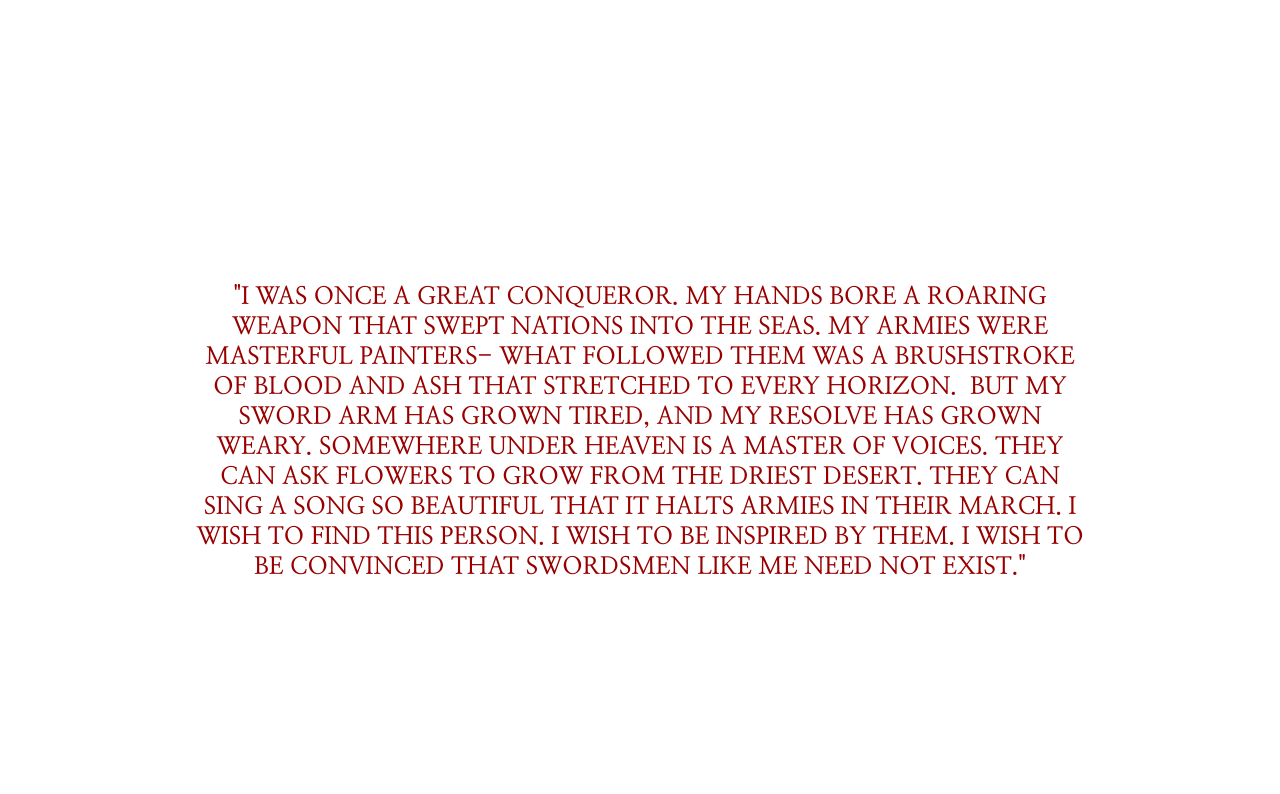
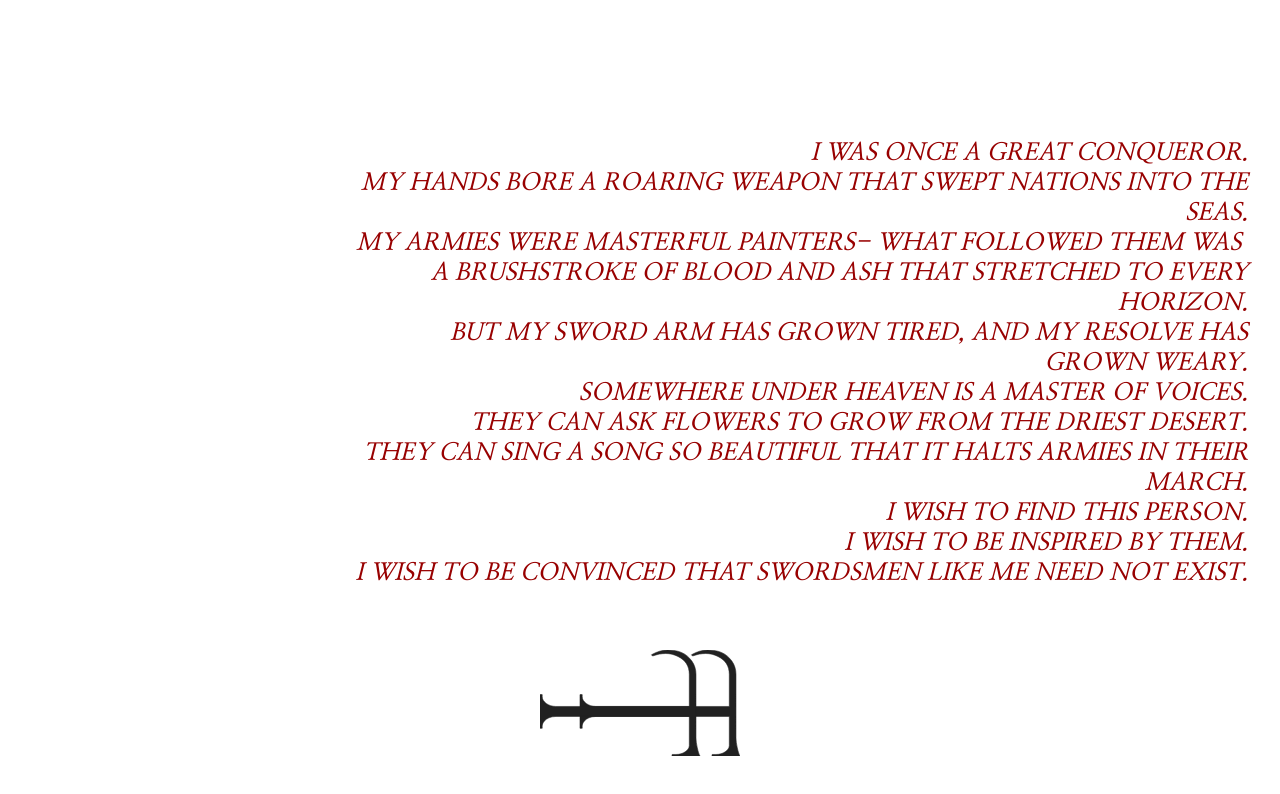
Before and after one commit to Sirawyn/houseofirad, a plain HTML site: page index.html in a window 1280 px wide. Drawn offline with Linux system fonts and the light colour scheme.

Commit message:
Update index.html

```diff
--- a/index.html
+++ b/index.html
@@ -12,10 +12,10 @@
       font-family: 'Nanum Myeongjo', serif;
       font-weight: bold;
       display: flex;
+      flex-direction: column;
       justify-content: center;
-      align-items: center;
+      align-items: flex-end;
       height: 100vh;
-      text-align: center;
       padding: 2rem;
     }
     .text {
@@ -23,13 +23,38 @@
       font-size: 1.5rem;
       max-width: 70ch;
       text-transform: uppercase;
+      text-align: right;
+      font-style: italic;
+    }
+    .logo {
+      margin-top: 2rem;
+      width: 100%;
+      display: flex;
+      justify-content: center;
+    }
+    .logo img {
+      max-width: 200px;
+      height: auto;
     }
   </style>
   <link href="https://fonts.googleapis.com/css2?family=Nanum+Myeongjo:wght@700&display=swap" rel="stylesheet">
 </head>
 <body>
   <div class="text">
-"I WAS ONCE A GREAT CONQUEROR. MY HANDS BORE A ROARING WEAPON THAT SWEPT NATIONS INTO THE SEAS. MY ARMIES WERE MASTERFUL PAINTERS- WHAT FOLLOWED THEM WAS A BRUSHSTROKE OF BLOOD AND ASH THAT STRETCHED TO EVERY HORIZON.  BUT MY SWORD ARM HAS GROWN TIRED, AND MY RESOLVE HAS GROWN WEARY. SOMEWHERE UNDER HEAVEN IS A MASTER OF VOICES. THEY CAN ASK FLOWERS TO GROW FROM THE DRIEST DESERT. THEY CAN SING A SONG SO BEAUTIFUL THAT IT HALTS ARMIES IN THEIR MARCH. I WISH TO FIND THIS PERSON. I WISH TO BE INSPIRED BY THEM. I WISH TO BE CONVINCED THAT SWORDSMEN LIKE ME NEED NOT EXIST."
+I was once a great conqueror.
+My hands bore a roaring weapon that swept nations into the seas.
+My armies were masterful painters- what followed them was
+a brushstroke of blood and ash that stretched to every horizon.
+But my sword arm has grown tired, and my resolve has grown weary.
+Somewhere under Heaven is a master of voices.
+They can ask flowers to grow from the driest desert.
+They can sing a song so beautiful that it halts armies in their march.
+I wish to find this person.
+I wish to be inspired by them.
+I wish to be convinced that swordsmen like me need not exist.
+  </div>
+  <div class="logo">
+    <img src="https://raw.githubusercontent.com/Sirawyn/houseofirad/main/IRAD%20LOGO.svg" alt="IRAD Logo">
   </div>
 </body>
 </html>
```
